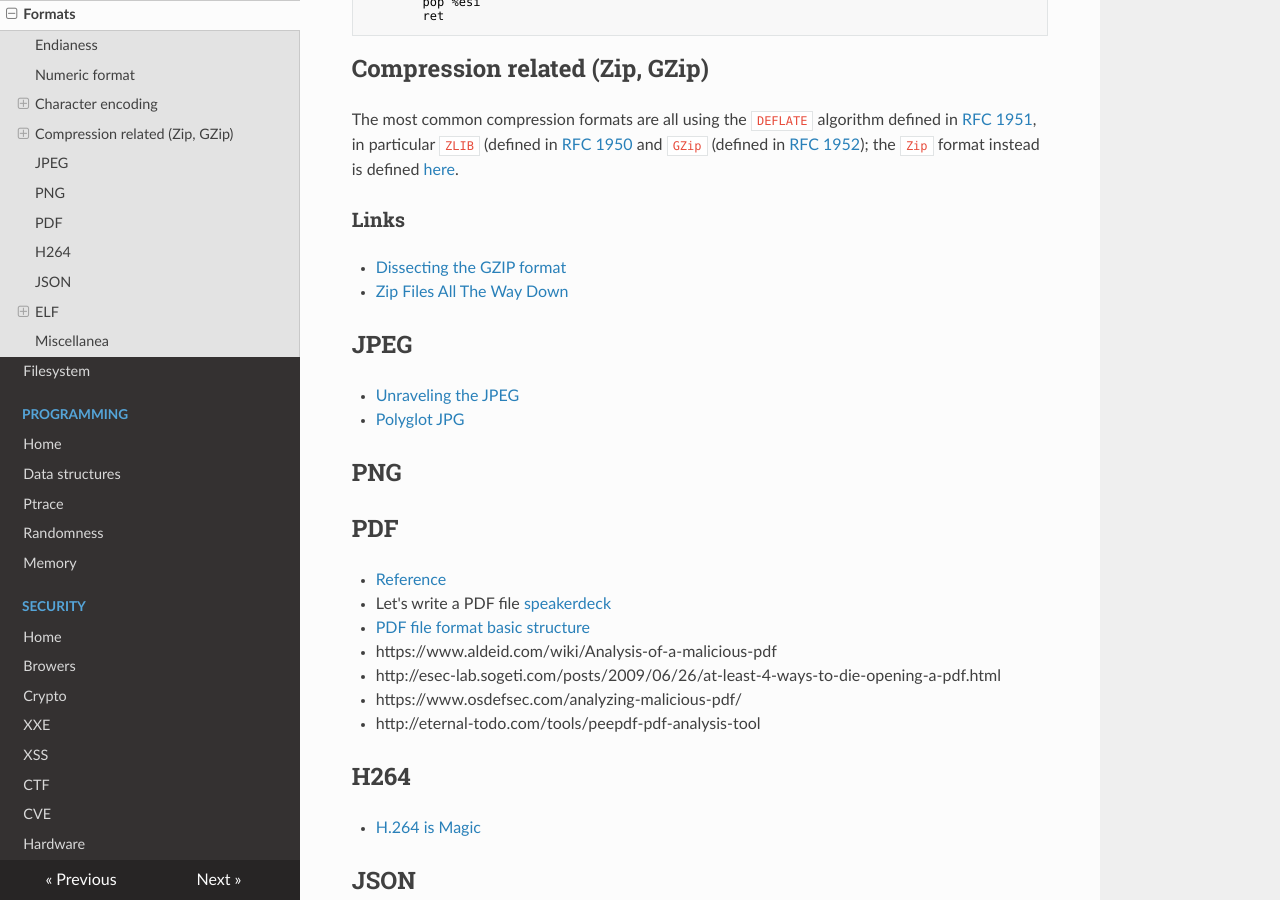
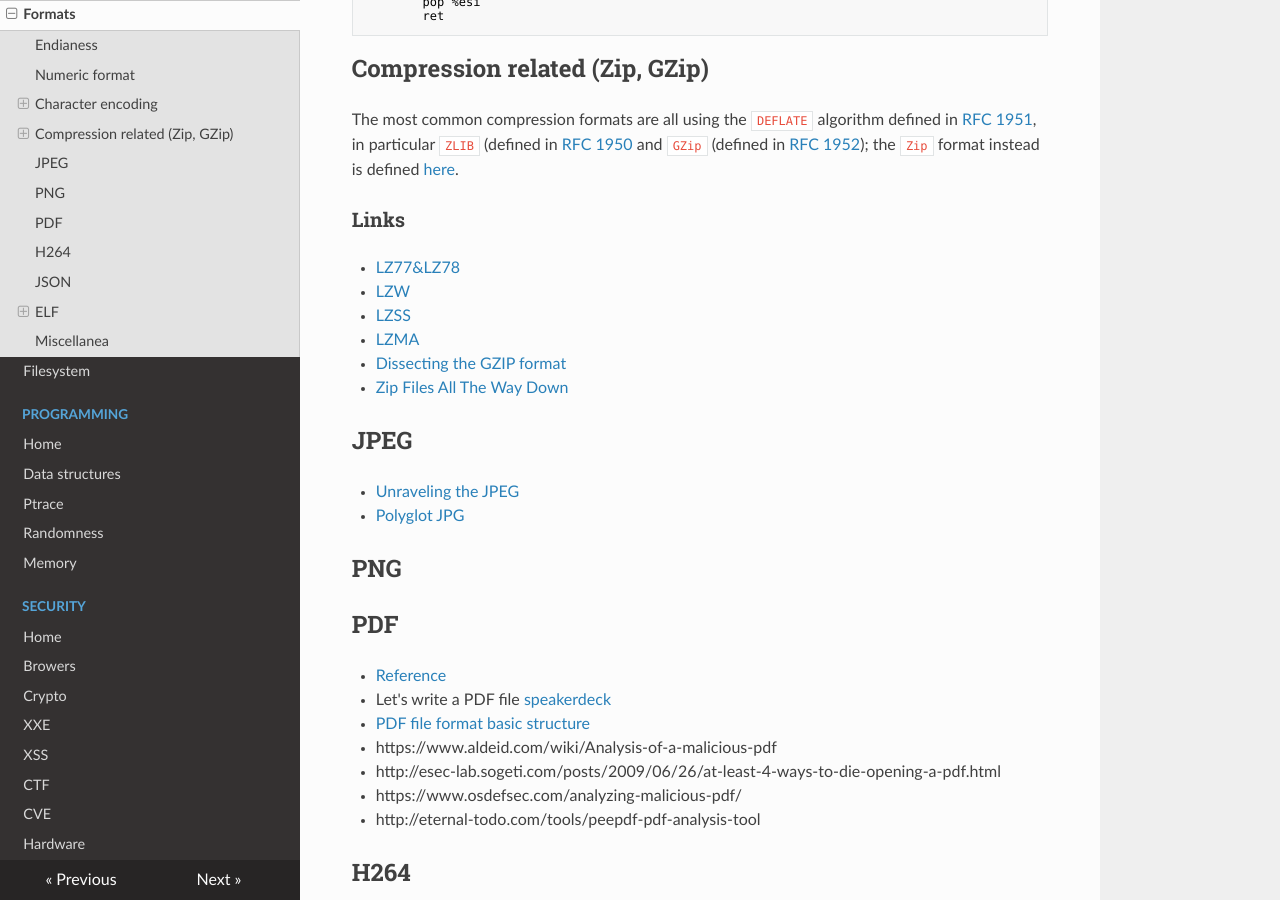
Before and after one commit to gipi/low-level, an MkDocs documentation site: the page built from docs/formats.md, in a window 1280 px wide and 900 px high, scrolled down 1820 px. Built offline with MkDocs 1.6.1, drawn with Linux system fonts in a browser that asks for light colours; nearby versions of some CDN libraries; old or Windows-style settings are respelled for this version of MkDocs.

Commit message:
Update formats.md

```diff
--- a/docs/formats.md
+++ b/docs/formats.md
@@ -86,6 +86,10 @@ The most common compression formats are all using the ``DEFLATE`` algorithm defi
 
 ### Links
 
+ - [LZ77&LZ78](https://en.wikipedia.org/wiki/LZ77_and_LZ78)
+ - [LZW](https://en.wikipedia.org/wiki/Lempel%E2%80%93Ziv%E2%80%93Welch)
+ - [LZSS](https://en.wikipedia.org/wiki/Lempel%E2%80%93Ziv%E2%80%93Storer%E2%80%93Szymanski)
+ - [LZMA](https://en.wikipedia.org/wiki/Lempel%E2%80%93Ziv%E2%80%93Markov_chain_algorithm)
  - [Dissecting the GZIP format](http://www.infinitepartitions.com/art001.html)
  - [Zip Files All The Way Down](http://research.swtch.com/zip)
 
```
